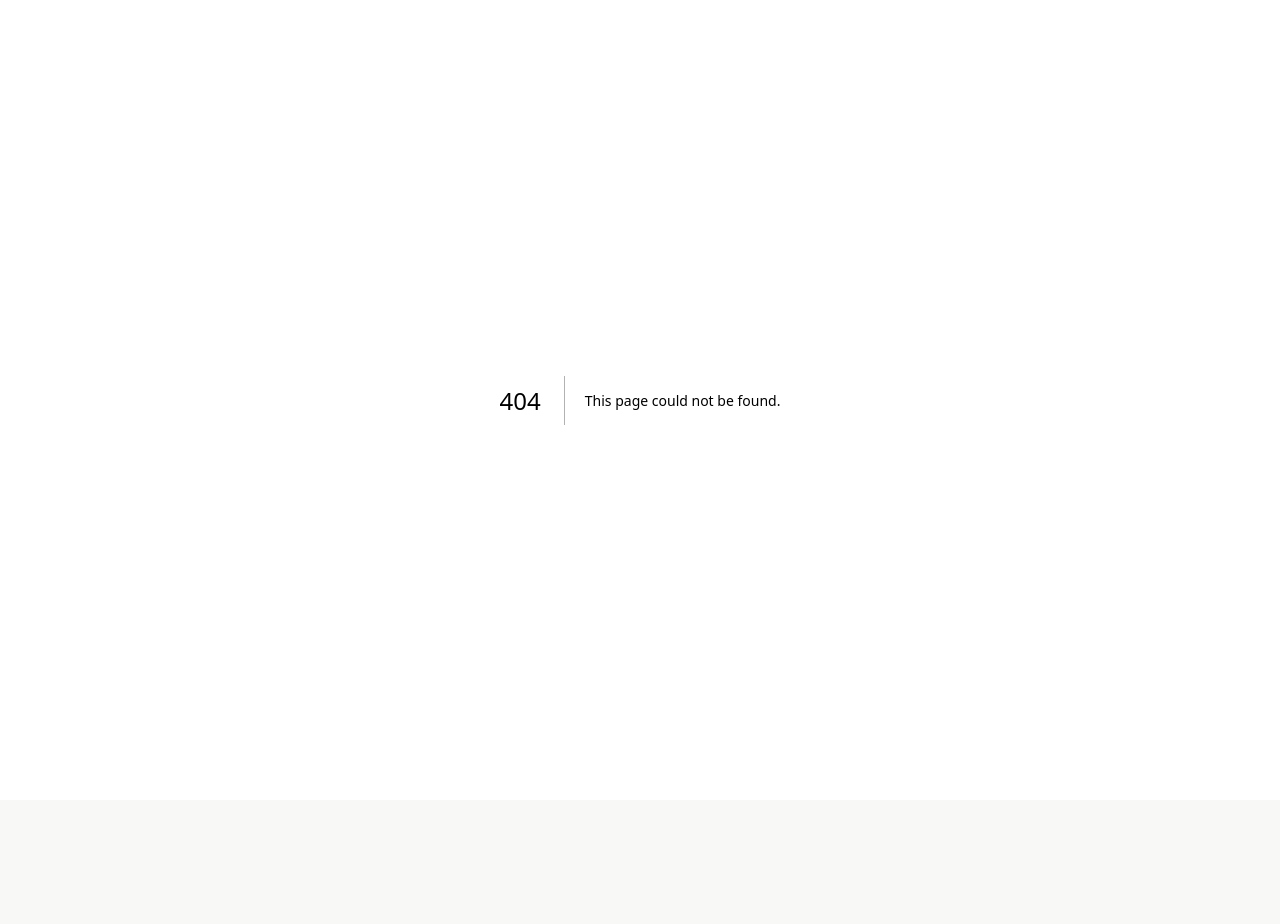
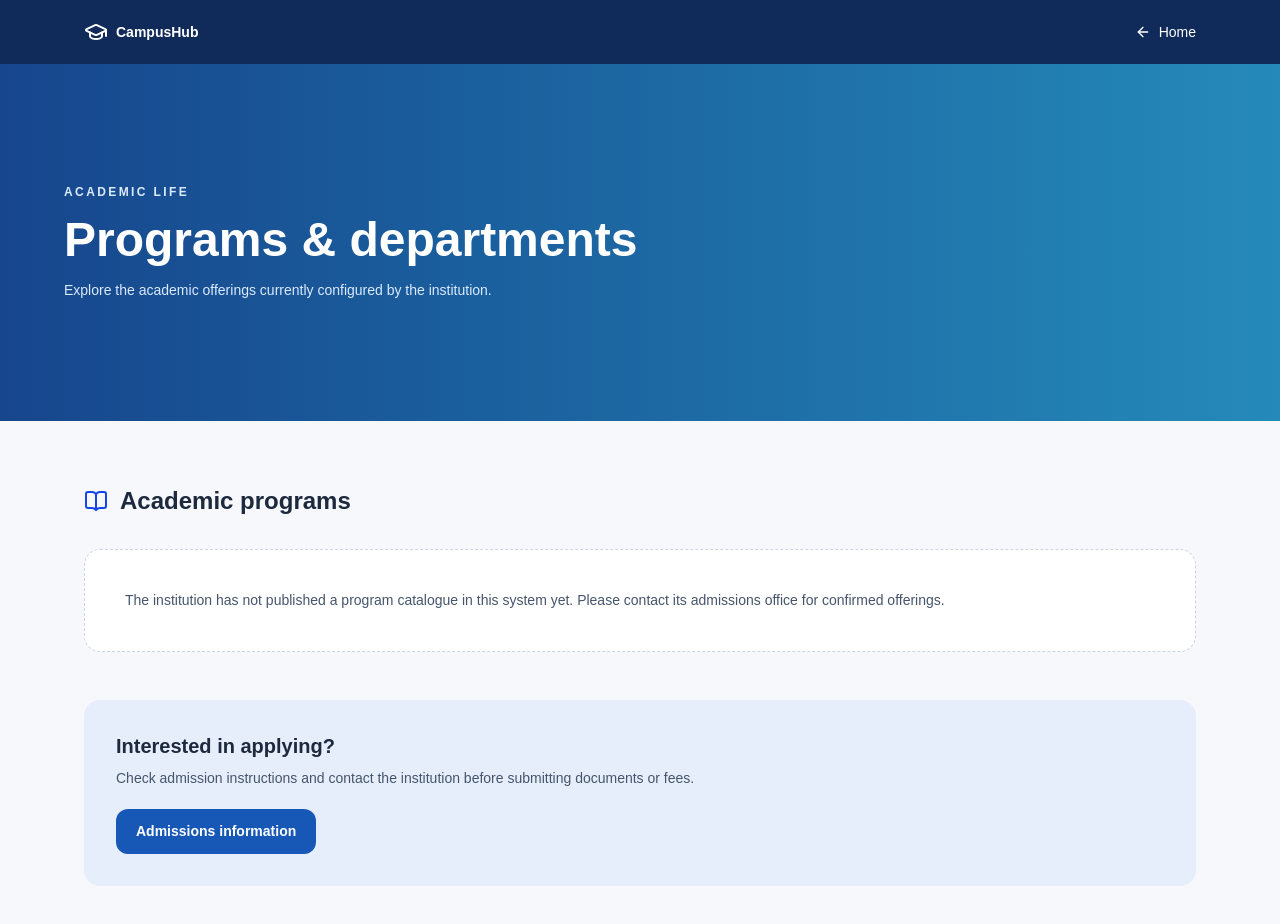
Before and after one commit to ahsanibnewalid/university-platform, a Next.js app: page /academics in a window 1280 px wide. Before the commit this address had no page. Shown: the top 924 px of the page. Before the commit the page ends 800 px from the top, so only its background shows below. Built offline with nearby package versions, Linux system fonts and the light colour scheme.

Commit message:
Add public academics admissions and notices pages

```diff
--- /dev/null
+++ b/src/app/academics/page.tsx
@@ -0,0 +1,28 @@
+import Link from "next/link";
+import { BookOpen, GraduationCap, ArrowLeft } from "lucide-react";
+import { prisma } from "@/lib/prisma";
+
+export const dynamic = "force-dynamic";
+
+export default async function AcademicsPage() {
+  const institution = await prisma.institution.findFirst({ select: { id: true, name: true } }).catch(() => null);
+  const programs = institution
+    ? await prisma.program.findMany({
+        where: { department: { institutionId: institution.id } },
+        select: { id: true, name: true, code: true, level: true, department: { select: { name: true } } },
+        orderBy: [{ department: { name: "asc" } }, { name: "asc" }],
+        take: 200,
+      }).catch(() => [])
+    : [];
+  return (
+    <main className="min-h-screen bg-[#f6f8fc] text-slate-800">
+      <header className="bg-[#102b5a] text-white"><div className="mx-auto flex max-w-6xl items-center justify-between gap-4 px-5 py-5"><Link href="/" className="flex items-center gap-2 font-bold"><GraduationCap/> {institution?.name || "CampusHub"}</Link><Link href="/" className="flex items-center gap-2 text-sm"><ArrowLeft size={16}/> Home</Link></div></header>
+      <section className="bg-gradient-to-r from-[#17468d] to-[#258ab9] px-5 py-18 text-white"><div className="mx-auto max-w-6xl py-12"><p className="text-xs font-bold uppercase tracking-[.2em] text-blue-100">Academic life</p><h1 className="mt-4 text-4xl font-black md:text-5xl">Programs & departments</h1><p className="mt-4 max-w-2xl text-blue-100">Explore the academic offerings currently configured by the institution.</p></div></section>
+      <div className="mx-auto max-w-6xl px-5 py-16">
+        <div className="mb-8 flex items-center gap-3"><BookOpen className="text-blue-700"/><h2 className="text-2xl font-extrabold">Academic programs</h2></div>
+        {programs.length ? <div className="grid gap-5 md:grid-cols-2 lg:grid-cols-3">{programs.map((program) => <article key={program.id} className="rounded-2xl border border-slate-200 bg-white p-6 shadow-sm"><span className="rounded-full bg-blue-50 px-3 py-1 text-xs font-bold text-blue-700">{program.level}</span><h3 className="mt-5 text-lg font-bold">{program.name}</h3><p className="mt-2 text-sm text-slate-500">{program.department.name}</p><p className="mt-5 border-t border-slate-100 pt-4 text-xs font-semibold text-slate-500">Program code: {program.code}</p></article>)}</div> : <div className="rounded-2xl border border-dashed border-slate-300 bg-white p-10 text-slate-600">The institution has not published a program catalogue in this system yet. Please contact its admissions office for confirmed offerings.</div>}
+        <div className="mt-12 rounded-2xl bg-[#e7eefb] p-8"><h2 className="text-xl font-bold">Interested in applying?</h2><p className="mt-2 text-slate-600">Check admission instructions and contact the institution before submitting documents or fees.</p><Link className="mt-5 inline-block rounded-xl bg-[#1758b7] px-5 py-3 font-bold text-white" href="/admissions">Admissions information</Link></div>
+      </div>
+    </main>
+  );
+}
```
